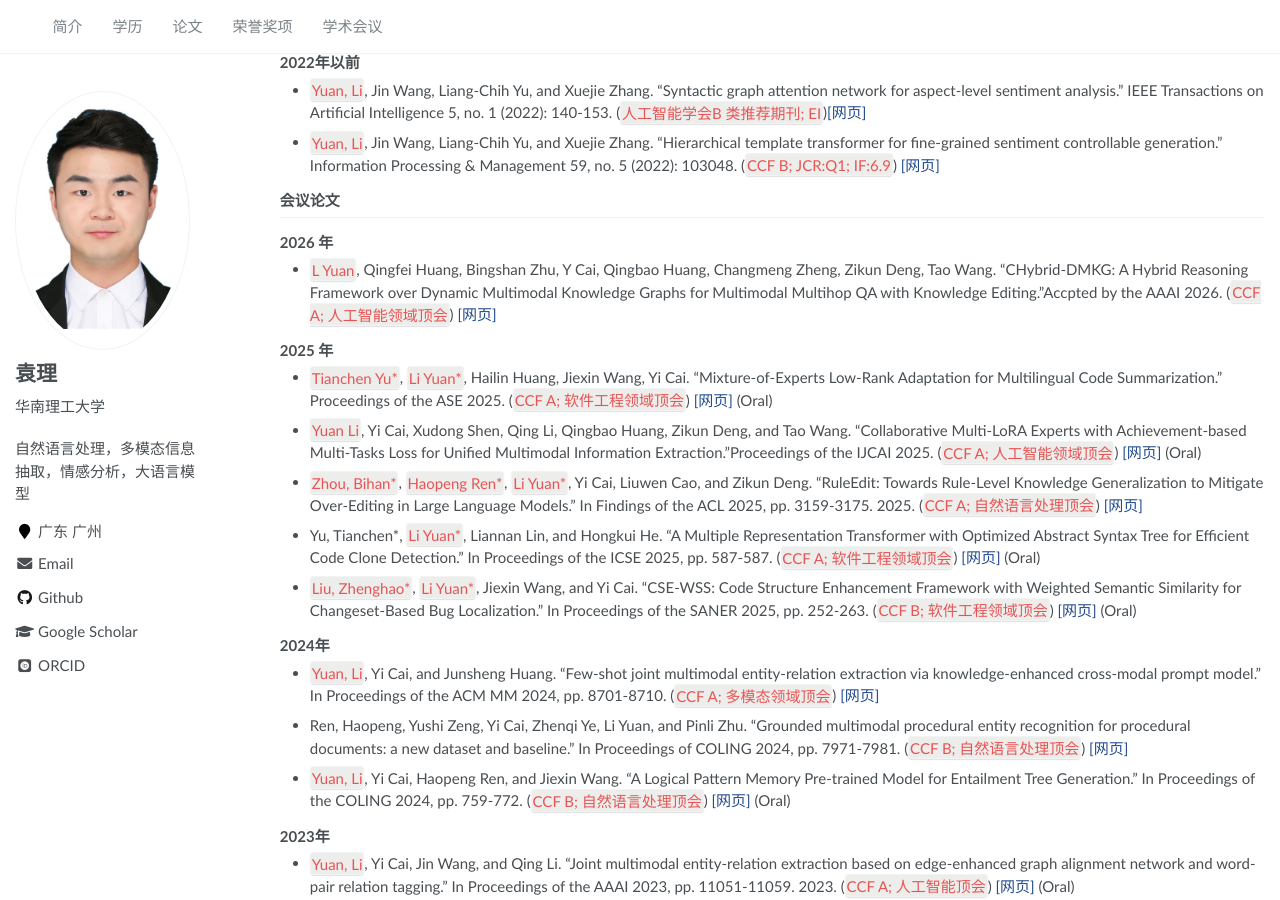
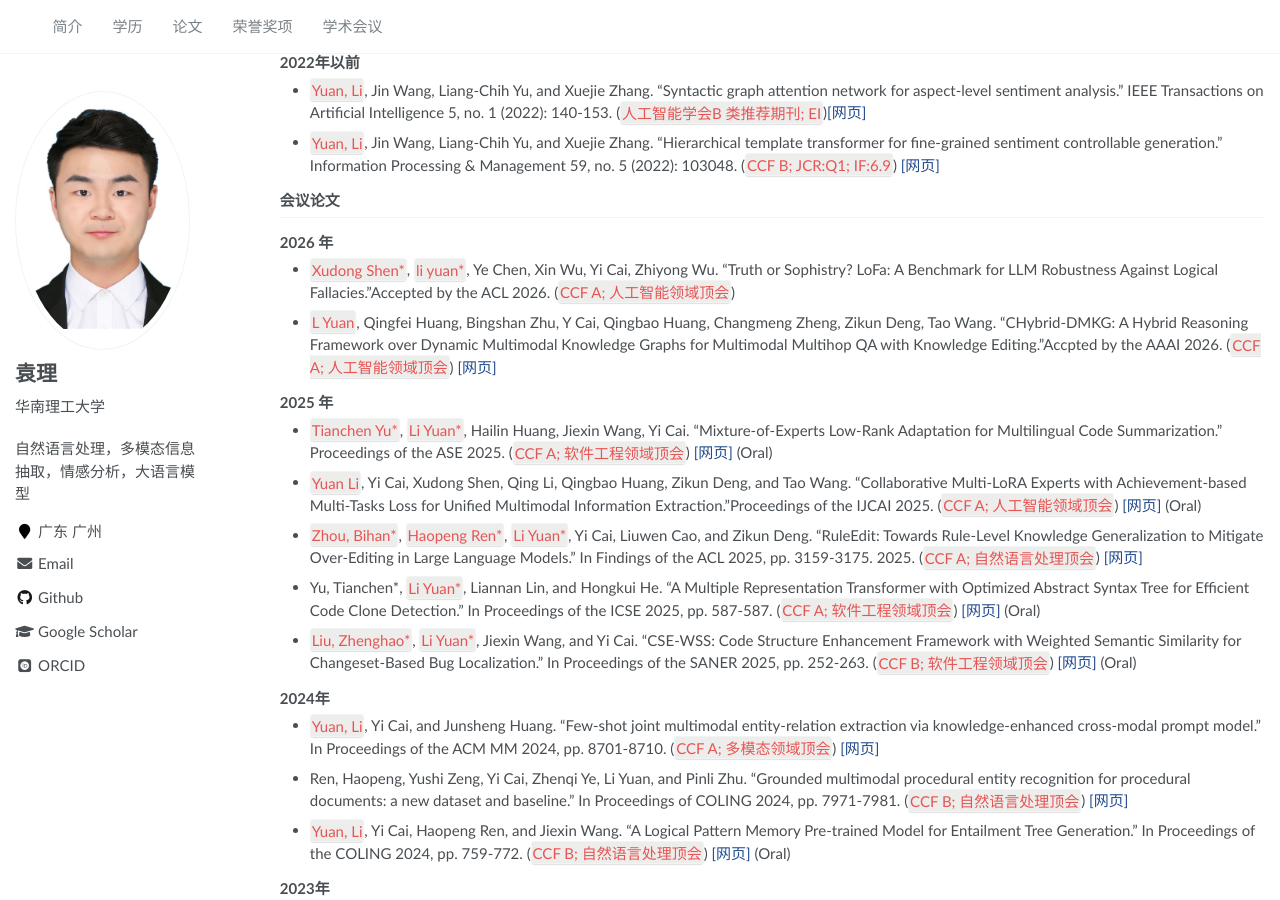
Before and after one commit to YuanLi95/YuanLi95.github.io, a Jekyll site: the page built from _pages/about.md, in a window 1280 px wide and 900 px high, scrolled down 921 px. Built offline with Jekyll 4.4.1, drawn with Linux system fonts in a browser that asks for light colours; some web fonts are replaced.

Commit message:
Update about.md

```diff
--- a/_pages/about.md
+++ b/_pages/about.md
@@ -87,6 +87,8 @@ redirect_from:
 ### 会议论文
 ---
 ### 2026 年
+- `Xudong Shen*`, `li yuan*`, Ye Chen, Xin Wu, Yi Cai, Zhiyong Wu. "Truth or Sophistry? LoFa: A Benchmark for LLM Robustness Against Logical Fallacies."Accepted by the ACL 2026. (`CCF A;  人工智能领域顶会`)
+
 - `L Yuan`, Qingfei Huang, Bingshan Zhu, Y Cai, Qingbao Huang, Changmeng Zheng, Zikun Deng, Tao Wang. "CHybrid-DMKG: A Hybrid Reasoning Framework over Dynamic Multimodal Knowledge Graphs for Multimodal Multihop QA with Knowledge Editing."Accpted by the AAAI 2026. (`CCF A;  人工智能领域顶会`)  [[网页]](https://arxiv.org/abs/2505.06303)
 
 ### 2025 年
```
